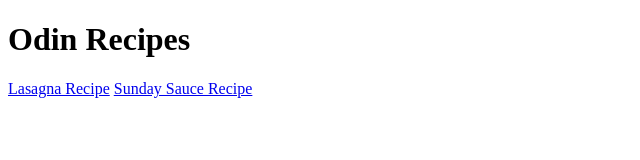
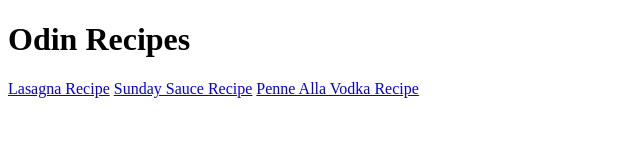
Before and after one commit to tomvdrslt/odin-recipes, a plain HTML site: page index.html in a window 1280 px wide. Shown: the whole page, without its empty margins (0-640 px from the left). Drawn offline with Linux system fonts and the light colour scheme.

Commit message:
Link Penne Alla Vodka Page to index

```diff
--- a/index.html
+++ b/index.html
@@ -10,5 +10,6 @@
     <h1>Odin Recipes</h1>
     <a href="recipes/lasagna.html">Lasagna Recipe</a>
     <a href="recipes/sundaysauce.html">Sunday Sauce Recipe</a>
+    <a href="recipes/sundaysauce.html">Penne Alla Vodka Recipe</a>
 </body>
 </html>
```
